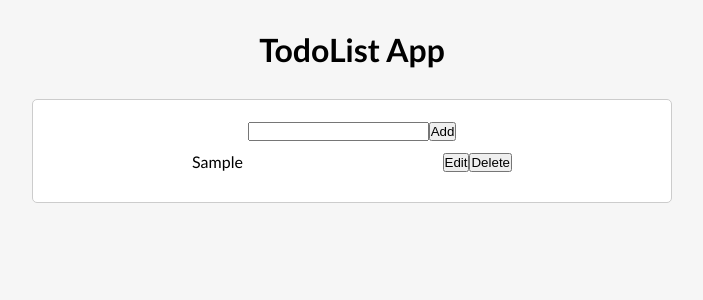
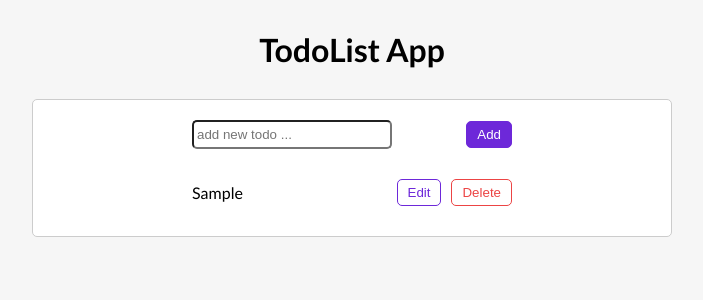
Before and after one commit to sevankeshish/Todolist-app, a React (Create React App) app: page / in a window 1280 px wide. Both pictures are taken after typing "Sample" into the empty fields and a click on the button "Add". Shown: the top 300 px of the page, without its empty margins (288-991 px from the left). Built offline with nearby package versions, Linux system fonts and the light colour scheme.

Commit message:
edit todo and styles

```diff
--- a/src/App.css
+++ b/src/App.css
@@ -36,3 +36,48 @@
   text-decoration: line-through;
   color:#ccc
 }
+
+input{
+  border:apx solid #ccc;
+  border-radius: 5px;
+  padding:5px 3px;
+  outline:none;
+  width: 200px;
+}
+
+input:focus {
+  border: 2px solid blueviolet;
+}
+
+.formControl{
+  display: flex;
+  align-items: center;
+  justify-content: space-between;
+  width: 20rem;
+  margin-bottom: 20px;
+}
+
+.btn{
+  color: #6d28d9;
+  background-color: #fff;
+  border: 1px solid #6d28d9;
+  border-radius: 5px;
+  outline: none;
+  padding: 5px 10px;
+  cursor: pointer;
+}
+
+.remove{
+  color:rgb(236,68,68);
+  border: 1px solid rgb(236,68,68);
+  margin-left: 10px;;
+}
+
+.addTodo{
+  color:#fff;
+  background-color: #6d28d9;
+}
+
+.updateTodo {
+  background-color: #f0e8ff;
+}
--- a/src/components/Todo.jsx
+++ b/src/components/Todo.jsx
@@ -3,8 +3,8 @@ const Todo = ({showTodos,completeHandler,deletHandler,editHandler}) => {
         <div className="todo">
             <div onClick={completeHandler} className={showTodos.isCompleted ? "completed" : ""}>{showTodos.text}</div>
             <div>
-                <button onClick={editHandler}>Edit</button>
-                <button onClick={deletHandler}>Delete</button>
+                <button className="btn" onClick={editHandler}>Edit</button>
+                <button className="btn remove" onClick={deletHandler}>Delete</button>
             </div>
         </div>
      );
--- a/src/components/TodoApp.jsx
+++ b/src/components/TodoApp.jsx
@@ -29,9 +29,13 @@ const TodoApp = () =>{
     setTodos(filteredTodos)
  }
 
- const editTodo = (id) => {
-    console.log(id);
- }
+ const editTodo = (id, newValue) => {
+   const index = todos.findIndex((p) => p.id === id)
+   const selectedTodos = {...todos[index]}
+   selectedTodos.text = newValue
+   const updatedTodos = [...todos]
+   updatedTodos[index] = selectedTodos
+   setTodos(updatedTodos) }
 
     return(
         <div className="container">
--- a/src/components/TodoForm.jsx
+++ b/src/components/TodoForm.jsx
@@ -1,7 +1,12 @@
-import { useState } from "react"
+import { useEffect, useRef, useState } from "react"
 
-const TodoForm = ({submitTodo}) =>{
-    const [input, setInput] = useState("")
+const TodoForm = ({submitTodo, edit}) =>{
+    const [input, setInput] = useState(edit ? edit.text : "")
+    const inputRef= useRef(null)
+
+useEffect(()=>{
+    inputRef.current.focus()
+},[])
 
     const changeHandler = (e) => {
         // console.log(e.target.value);
@@ -21,8 +26,17 @@ const TodoForm = ({submitTodo}) =>{
 
     return (
         <form onSubmit={submitHandler}>
-            <input type="text" value={input} onChange={changeHandler}/>
-            <button type="submit"> Add </button>
+            <div className="formControl">
+                <input
+                    ref={inputRef}
+                    type="text"
+                    value={input}
+                    onChange={changeHandler}
+                    placeholder={edit ? "update value ..." : "add new todo ..."}
+                />
+
+                <button className={`btn ${edit ? "updateTodo" : "addTodo"}`} type="submit"> {edit ? "Update" : "Add"} </button>
+            </div>
         </form>
     )
 }
--- a/src/components/TodoList.jsx
+++ b/src/components/TodoList.jsx
@@ -5,8 +5,9 @@ import TodoForm from "./TodoForm";
 const TodoList = ({showTodos,onComplete,onDelete, onEdit}) => {
     const [editTodo, setEditTodo] = useState({id:null, text:"", isComplited:false})
 
-    const editTodoHandler = () =>{
-         onEdit(editTodo.id)
+    const editTodoHandler = (newValue) =>{
+         onEdit(editTodo.id, newValue)
+         setEditTodo({id: null, text:""})
     }
 
     const renderTodos = () =>{
@@ -17,7 +18,7 @@ const TodoList = ({showTodos,onComplete,onDelete, onEdit}) => {
             })
     }
 
-    return <div>{editTodo.id ? <TodoForm submitTodo={editTodoHandler}/> : renderTodos()}</div>
+    return <div>{editTodo.id ? <TodoForm submitTodo={editTodoHandler} edit={editTodo}/> : renderTodos()}</div>
 }
 
 export default TodoList
```
